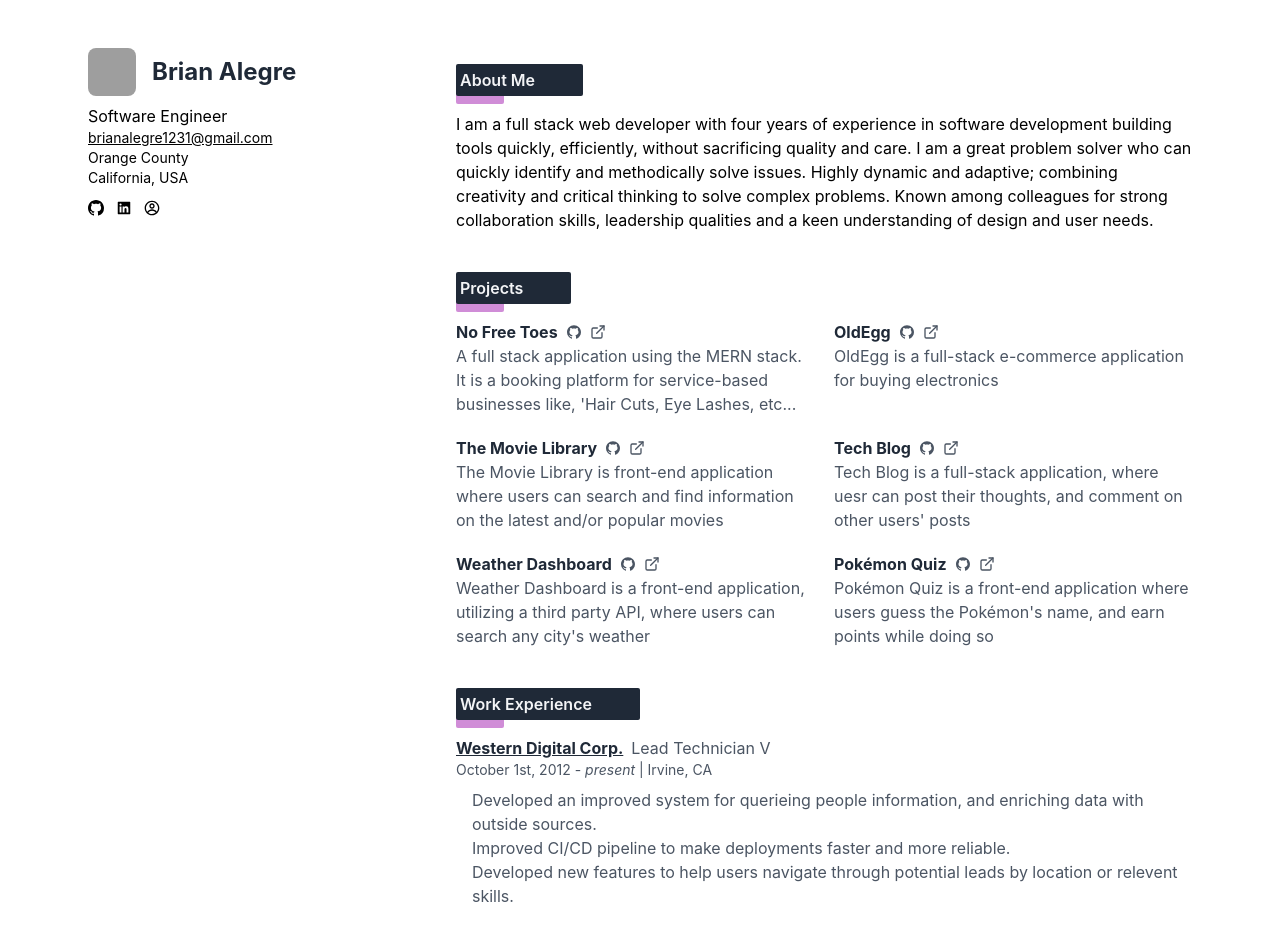
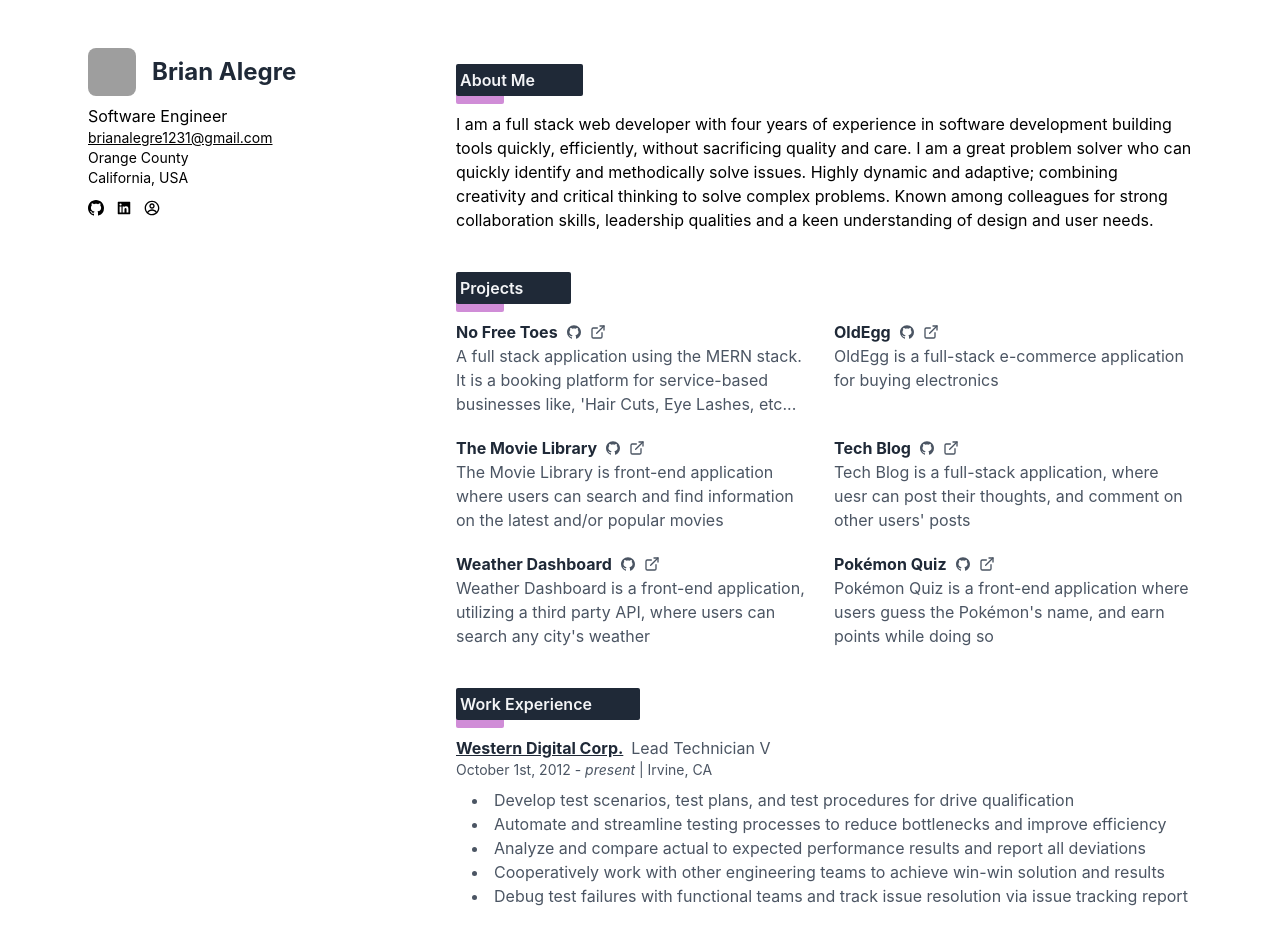
Before and after one commit to brianalegre/Resume, a React (Create React App) app: page / in a window 1280 px wide. Shown: the top 952 px of the page. Built offline with nearby package versions, Linux system fonts and the light colour scheme; grey boxes are pictures that could not be loaded.

Commit message:
Updated WorkExp data, added list styling

```diff
--- a/src/components/WorkExp.js
+++ b/src/components/WorkExp.js
@@ -21,10 +21,13 @@ function WorkExp(resumeData) {
                         {company.startDate} - <span className="italic">present </span>
                         | {company.location}
                     </p>
-                    <ul className="list-inside my-2">
+                    <ul className="list-inside my-2 list-disc">
                         <li className="ml-4"> {company.highlights[0]}</li>
                         <li className="ml-4"> {company.highlights[1]}</li>
                         <li className="ml-4"> {company.highlights[2]}</li>
+                        <li className="ml-4"> {company.highlights[3]}</li>
+                        <li className="ml-4"> {company.highlights[4]}</li>
+
                     </ul>
                 </li>
             </ul>
--- a/src/resumeData.js
+++ b/src/resumeData.js
@@ -62,9 +62,11 @@ const resumeData = [
                 "isCurrentRole": true,
                 "summary": "Improving user experience and data recall/collection using frontend and backend technoligies.",
                 "highlights": [
-                    "Developed an improved system for querieing people information, and enriching data with outside sources.",
-                    "Improved CI/CD pipeline to make deployments faster and more reliable.",
-                    "Developed new features to help users navigate through potential leads by location or relevent skills."
+                    "Develop test scenarios, test plans, and test procedures for drive qualification",
+                    "Automate and streamline testing processes to reduce bottlenecks and improve efficiency",
+                    "Analyze and compare actual to expected performance results and report all deviations",
+                    "Cooperatively work with other engineering teams to achieve win-win solution and results",
+                    "Debug test failures with functional teams and track issue resolution via issue tracking report"
                 ],
                 "startDate": "October 1st, 2012",
                 "start": {
```
